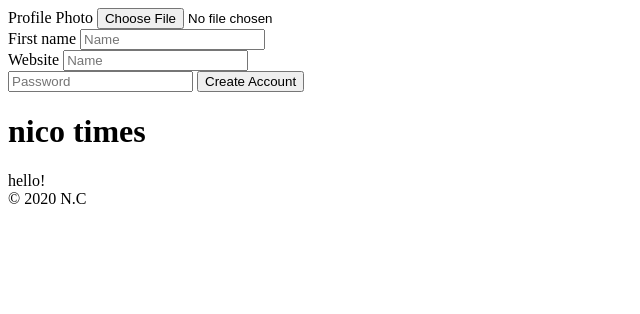
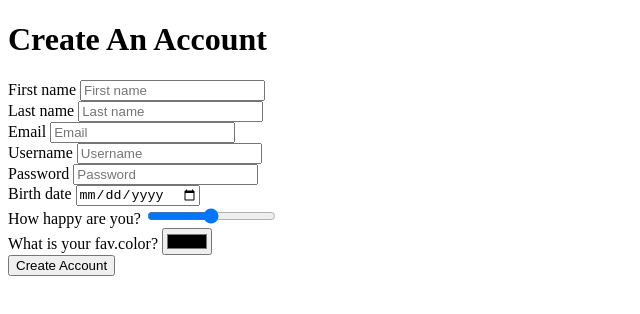
Before and after one commit to tashapark/kokoa-clone, a plain HTML site: page home.html in a window 1280 px wide. Shown: the whole page, without its empty margins (0-640 px from the left). Drawn offline with Linux system fonts and the light colour scheme.

Commit message:
:label:try input tags

```diff
--- a/home.html
+++ b/home.html
@@ -11,39 +11,51 @@
     <meta name="description" content="This is my website." />
     <meta charset="UTF-8" />
   </head>
+
   <body>
+    <header>
+      <h1>Create An Account</h1>
+    </header>
     <form>
       <div>
-        <!-- label은 input이랑 같이 움직임. 폼에 질문 추가? for은 인풋에 id랑 같아야 적용됨-->
-        <label for="profile">Profile Photo</label>
-        <!-- 파일 업로드, 종류 제한: 여러개 가능, image는 다 되게  -->
-        <input id="profile" type="file" accept=".png, image/*" />
+        <label for="first-name">First name</label>
+        <input id="first-name" required placeholder="First name" type="text" />
       </div>
       <div>
-        <label for="first-name">First name</label>
-        <input id="first-name" required placeholder="Name" type="text" />
+        <label for="last-name">Last name</label>
+        <input id="last-name" required placeholder="Last name" type="text"" />
       </div>
       <div>
-        <label for="website">Website</label>
-        <input id="website" required placeholder="Name" type="url" />
+        <label for="email">Email</label>
+        <input id="email" required placeholder="Email" type="email" />
       </div>
       <div>
-        <input required placeholder="Password" minlength="10" type="password" />
-        <input type="submit" value="Create Account" />
+        <label for="user-name">Username</label>
+        <input id="user-name" required placeholder="Username" type="text"" />
       </div>
+      <div>
+        <label for="password">Password</label>
+        <input
+          id="password"
+          required
+          placeholder="Password"
+          minlength="10"
+          type="password"
+        />
+      </div>
+      <div>
+        <label for="birth-date">Birth date</label>
+        <input id="birth-date" required type="date" />
+      </div>
+      <div>
+        <label for="happiness">How happy are you?</label>
+        <input id="happiness" required type="range" />
+      </div>
+      <div>
+        <label for="color">What is your fav.color?</label>
+        <input id="color" required type="color" />
+      </div>
+      <input type="submit" value="Create Account" />
     </form>
-    <!-- div를 대체 가능한 semantic tag들 div로 해도 되지만,
-      코드만 봐도 무슨 의민지 알 수 있음. 이게 수많은 div보다 나음.
-    semantic을 쓰려고 노력하자. -->
-    <header>
-      <h1>nico times</h1>
-    </header>
-    <!-- div id="main"이라고 해도 되지만, 글의 메인임을 보여줌  -->
-    <main>
-      <!-- span 은 짧은 것, p는 문단을 할 때 쓸 것  -->
-      <span>hello!</span>
-    </main>
-    <!-- 꼬릿말 태그도 마찬가지  -->
-    <footer>&copy; 2020 N.C</footer>
   </body>
 </html>
```
Also changed, not shown: book.js (added).
